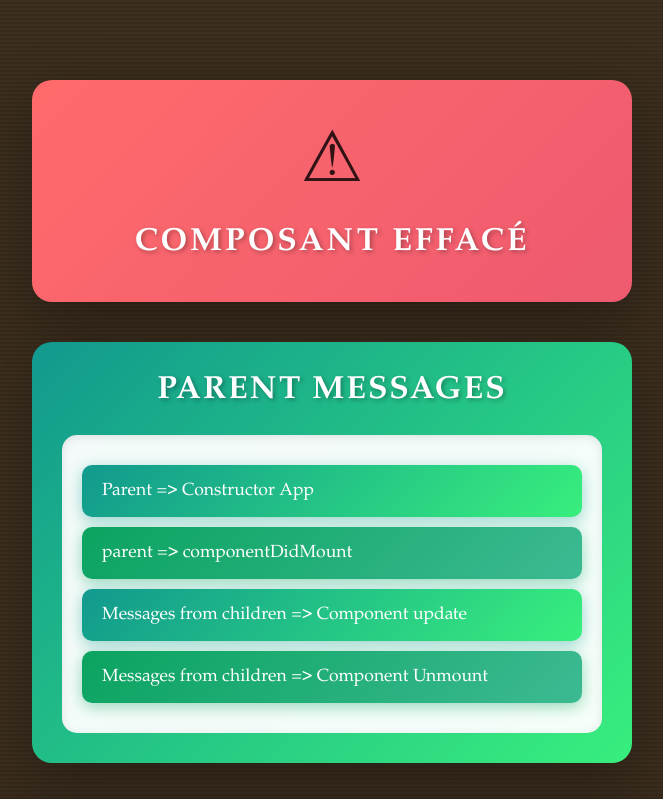
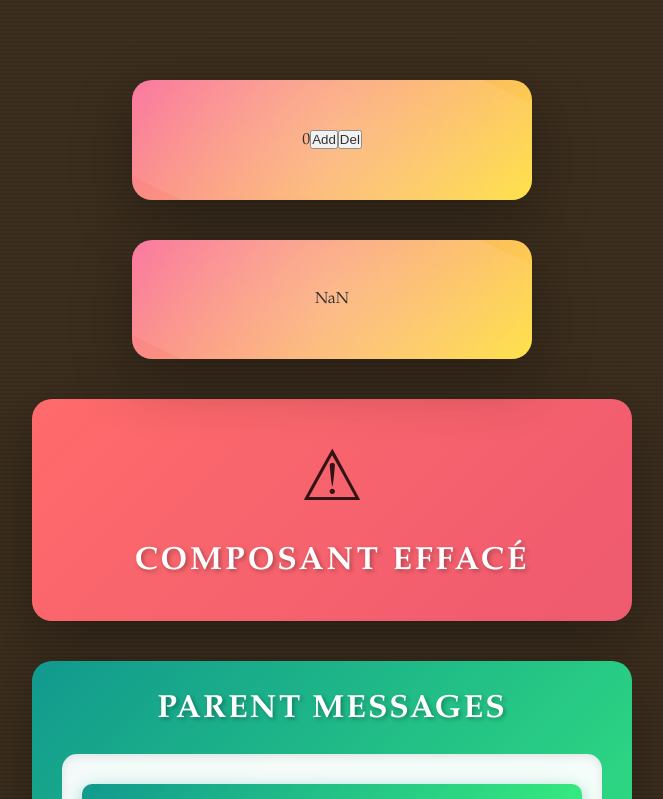
Before and after one commit to sirineTIWEB/exercices-react-sirine-25, a React (Vite) app: page / in a window 1280 px wide. Shown: the top 799 px of the page, without its empty margins (308-971 px from the left). Built offline with nearby package versions, Linux system fonts and the light colour scheme.

Commit message:
increment

```diff
--- a/src/App.css
+++ b/src/App.css
@@ -376,3 +376,55 @@ body {
 .parent-messages-list p:nth-child(even):hover {
   box-shadow: 0 6px 20px rgba(11, 163, 96, 0.6);
 }
+
+/* Incrementer Styles */
+.incrementer-container {
+  max-width: 400px;
+  margin: 40px auto;
+  background: linear-gradient(135deg, #fa709a 0%, #fee140 100%);
+  border-radius: 20px;
+  padding: 50px;
+  text-align: center;
+  box-shadow: 0 20px 60px rgba(0, 0, 0, 0.3);
+  position: relative;
+  overflow: hidden;
+}
+
+.incrementer-container::before {
+  content: '';
+  position: absolute;
+  top: -50%;
+  left: -50%;
+  width: 200%;
+  height: 200%;
+  background: radial-gradient(circle, rgba(255,255,255,0.2) 0%, transparent 70%);
+  animation: rotate 10s linear infinite;
+}
+
+.incrementer-container > div {
+  position: relative;
+  z-index: 1;
+  font-size: 3rem;
+  font-weight: 700;
+  color: #ffffff;
+  text-shadow: 3px 3px 6px rgba(0, 0, 0, 0.3);
+  animation: pulse-number 1s ease-in-out infinite;
+}
+
+@keyframes rotate {
+  0% {
+    transform: rotate(0deg);
+  }
+  100% {
+    transform: rotate(360deg);
+  }
+}
+
+@keyframes pulse-number {
+  0%, 100% {
+    transform: scale(1);
+  }
+  50% {
+    transform: scale(1.05);
+  }
+}
--- a/src/App.jsx
+++ b/src/App.jsx
@@ -1,6 +1,8 @@
 import React from 'react';
 import Agenda from './composants/Agenda';
 import Messages from './composants/Messages';
+import Manualincrement from './composants/Manualincrement';
+import Automaticincrement from './composants/Automaticincrement';
 import './App.css';
 
 
@@ -46,6 +48,10 @@ class App extends React.Component {
 
     return (
       <div>
+        <Manualincrement/>
+
+        <Automaticincrement start={0}/>
+
         {this.state.showComponent ? <Messages onUpdate={this.updateMessages}   /> : <div className="component-removed"><p>Composant effacé</p></div>}
 
         <div className="parent-messages-container">
--- /dev/null
+++ b/src/composants/Automaticincrement.jsx
@@ -0,0 +1,30 @@
+import { useState, useEffect } from "react"
+
+function Automaticincrement({ start }) {
+    const [count, setCount] = useState(start)
+
+    function start() {
+
+    }
+
+    useEffect(() => {
+        const timerID = setInterval(() => {
+            setCount(prevCount => prevCount + 1)
+        }, 1000)
+    })
+
+    function stop() {
+
+    }
+
+
+    return (
+        <div className="incrementer-container">
+
+            {count}
+
+        </div>
+    )
+}
+
+    export default Automaticincrement;
--- /dev/null
+++ b/src/composants/Manualincrement.jsx
@@ -0,0 +1,29 @@
+import { useState } from "react"
+
+function Manualincrement() {
+    const [count, setCount] = useState(0)
+
+    function increment() {
+        console.log("j'incr")
+        setCount(prevCount => prevCount + 1)
+    }
+
+    function decrement() {
+        setCount(prevCount => prevCount - 1)
+    }
+
+
+    return (
+        <div className="incrementer-container">
+
+            {count}
+
+            <button onClick={increment}>Add</button>
+
+            <button onClick={decrement}>Del</button>
+
+        </div>
+    )
+}
+
+export default Manualincrement;
```
